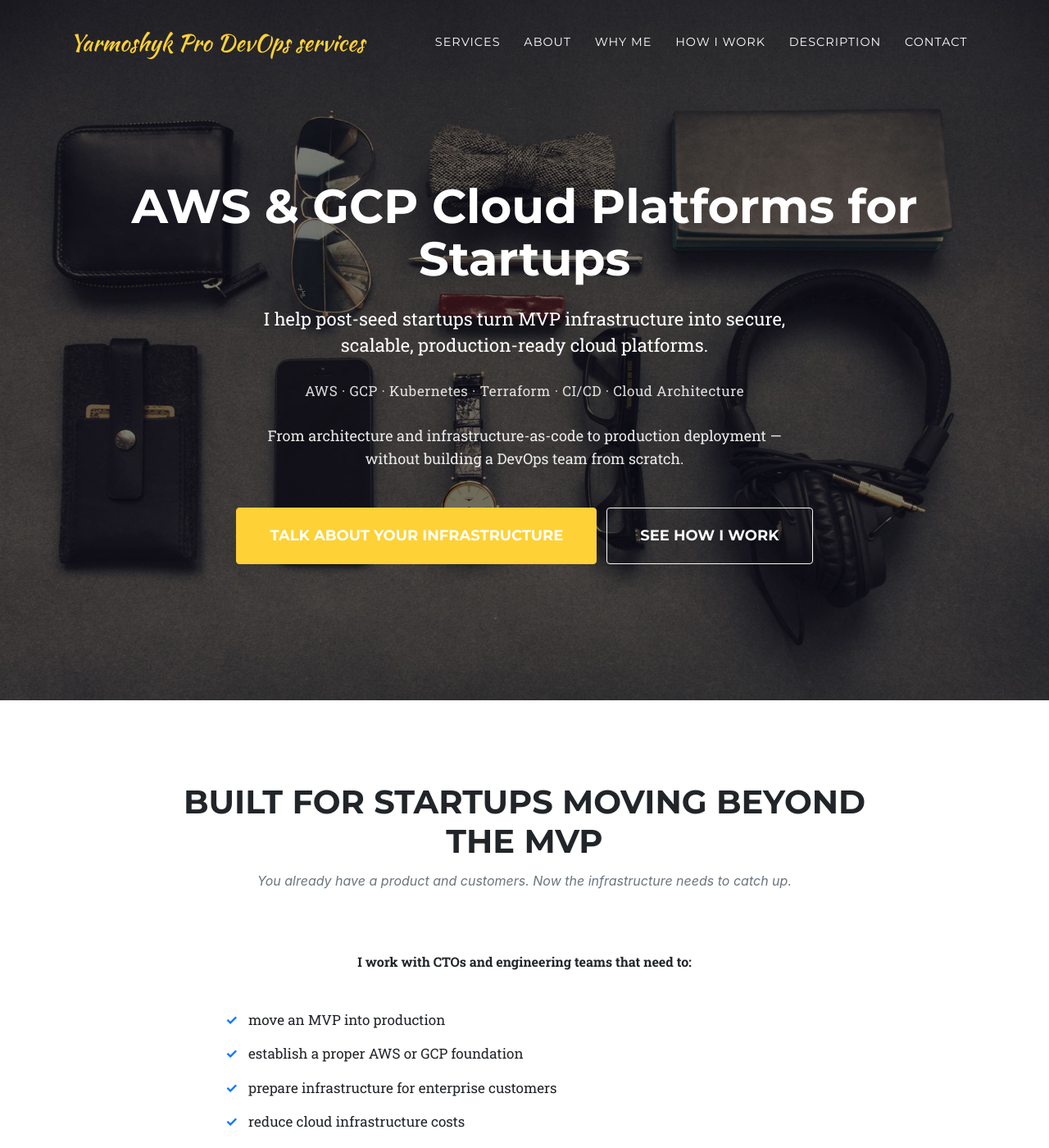
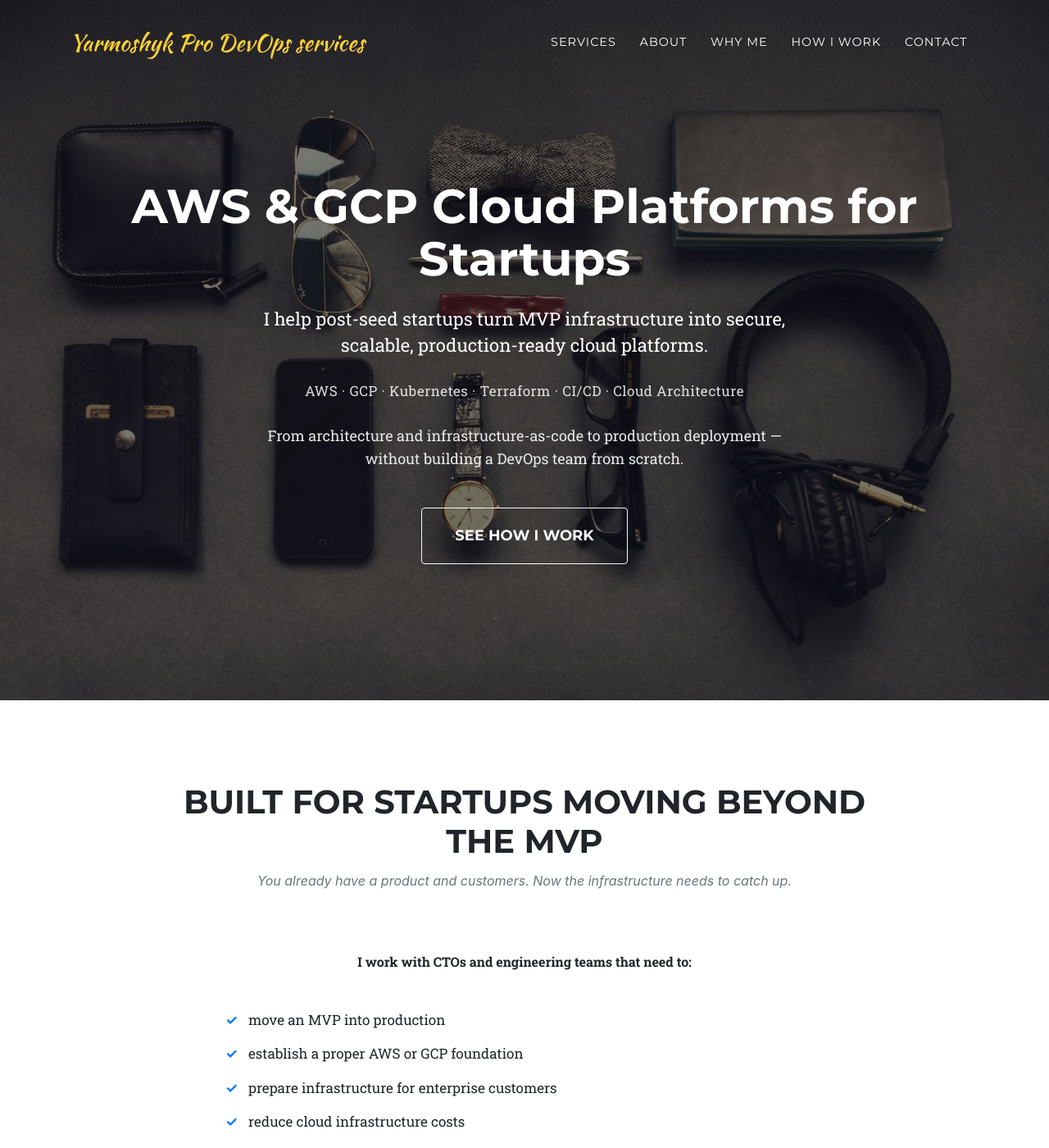
Before and after one commit to yyarmoshyk/yarmoshyk.pro, a Jekyll site: the page built from src/index.md, in a window 1280 px wide and 1400 px high. Shown: the whole window at 82% size. Built offline with Jekyll 4.4.1, drawn with Linux system fonts in a browser that asks for light colours; some web fonts are replaced; some of the changed text lies outside the part shown.

Commit message:
Cleanup and other changes

```diff
--- a/src/_data/navigation.yml
+++ b/src/_data/navigation.yml
@@ -19,8 +19,6 @@ en: &DEFAULT_EN
       section: positioning
     - title: "How I Work"
       section: how-i-work
-    - title: "Description"
-      section: description
     - title: "Contact"
       section: contact
 en-US:
--- a/src/_includes/description.html
+++ /dev/null
@@ -1,121 +0,0 @@
-<!-- About -->
-{% if site.locale and site.locale != "" and site.locale != nil %}
-  <section class="bg-light page-section" id="{{ site.data.sitetext[site.locale].description.section | default: "about" }}">
-    <div class="container">
-      <div class="row">
-        <div class="col-lg-12 text-center">
-          <h2 class="section-heading text-uppercase">{{ site.data.sitetext[site.locale].description.title | markdownify | default: "About us" }}</h2>
-          <h3 class="section-subheading text-muted">{{ site.data.sitetext[site.locale].description.text | default: "timeline"}}</h3>
-        </div>
-      </div>
-      <div class="row">
-        <div class="col-lg-12">
-          <ul class="timeline">
-      {%- assign align = site.data.sitetext[site.locale].description.start_align -%}
-      {%- for event in site.data.sitetext[site.locale].description.events -%}
-            {%- if align == "right" -%}
-              {%- if event.align and event.align == "left" -%}
-                {%- assign align = "right" -%}
-                <li>
-              {%- else -%}
-                {%- assign align = "left" %}
-                <li class="timeline-inverted">
-              {% endif %}
-            {% else %}
-              {%- if event.align and event.align == "right" -%}
-                {%- assign align = "left" -%}
-                <li class="timeline-inverted">
-              {%- else -%}
-                {%- assign align = "right" %}
-                <li>
-              {% endif %}
-            {%- endif -%}
-              <div class="timeline-image">
-                <img class="rounded-circle img-fluid" src="{{ event.image }}" alt="{{ event.alt | default: ""}}">
-              </div>
-              <div class="timeline-panel">
-                <div class="timeline-heading">
-                  <h4>{{ event.slug | markdownify }}</h4>
-                  <h4 class="subheading">{{ event.title }}</h4>
-                </div>
-                <div class="timeline-body">
-                  <div class="text-muted">{{ event.desc | markdownify }}</div>
-                </div>
-              </div>
-            </li>
-		  {% endfor %}
-
-		  {% if site.data.sitetext[site.locale].description.end %}
-			<li class="timeline-inverted">
-              <div class="timeline-image">
-                <h4>{{ site.data.sitetext[site.locale].description.end }}</h4>
-              </div>
-            </li>
-		  {% endif %}
-
-          </ul>
-        </div>
-      </div>
-    </div>
-  </section>
-{% else %}
-<section class="bg-light page-section" id="{{ site.data.sitetext.description.section | default: "about" }}">
-  <div class="container">
-    <div class="row">
-      <div class="col-lg-12 text-center">
-        <h2 class="section-heading text-uppercase">{{ site.data.sitetext.description.title | markdownify | default: "About" }}</h2>
-        <h3 class="section-subheading text-muted">{{ site.data.sitetext.description.text | default: "timeline"}}</h3>
-      </div>
-    </div>
-    <div class="row">
-      <div class="col-lg-12">
-        <ul class="timeline">
-    {%- assign align = site.data.sitetext.description.start_align -%}
-    {%- for event in site.data.sitetext.description.events -%}
-          {%- if align == "right" -%}
-            {%- if event.align and event.align == "left" -%}
-              {%- assign align = "right" -%}
-              <li>
-            {%- else -%}
-              {%- assign align = "left" %}
-              <li class="timeline-inverted">
-            {% endif %}
-          {% else %}
-            {%- if event.align and event.align == "right" -%}
-              {%- assign align = "left" -%}
-              <li class="timeline-inverted">
-            {%- else -%}
-              {%- assign align = "right" %}
-              <li>
-            {% endif %}
-          {%- endif -%}
-            <div class="timeline-image">
-              <img class="rounded-circle img-fluid" src="{{ event.image }}" alt="{{ event.alt | default: ""}}">
-            </div>
-            <div class="timeline-panel">
-              <div class="timeline-heading">
-                <h4>{{ event.slug | markdownify }}</h4>
-                <h4 class="subheading">{{ event.title }}</h4>
-              </div>
-              <div class="timeline-body">
-                <div class="text-muted">{{ event.desc | markdownify }}</div>
-              </div>
-            </div>
-          </li>
-    {% endfor %}
-
-    {% if site.data.sitetext.description.end %}
-    <li class="timeline-inverted">
-            <div class="timeline-image">
-              <h4>{{ site.data.sitetext.description.end }}</h4>
-            </div>
-          </li>
-    {% endif %}
-
-        </ul>
-      </div>
-    </div>
-  </div>
-</section>
-{% endif %}
-<!-- End About -->
--- a/src/_layouts/home.html
+++ b/src/_layouts/home.html
@@ -8,5 +8,4 @@ layout: default
 {% include about.html %}
 {% include positioning.html %}
 {% include howiwork.html %}
-{% include description.html %}
 {% include contact.html %}
--- a/src/assets/css/custom.css
+++ b/src/assets/css/custom.css
@@ -52,13 +52,13 @@
     align-items: stretch;
     justify-content: center;
     margin: 50px 0 10px;
-    overflow-x: auto;
+    overflow-x: visible;
 }
 .howiwork-pipeline-col {
     display: flex;
     flex-direction: column;
     flex: 1 1 0;
-    min-width: 150px;
+    min-width: 190px;
     margin-left: -18px;
 }
 .howiwork-pipeline-col:first-child {
@@ -98,13 +98,19 @@
 .howiwork-c5 .howiwork-chevron { background: #6f42c1; }
 .howiwork-explain {
     margin-top: 20px;
-    padding: 14px 14px;
+    padding: 14px 18px;
     border: 1px solid #dee2e6;
     border-top: 4px solid #007bff;
     border-radius: 8px;
     font-size: 14px;
+    line-height: 1.6;
     color: #6c757d;
     flex: 1;
+    height: auto;
+    overflow: visible;
+    overflow-wrap: break-word;
+    word-wrap: break-word;
+    box-sizing: border-box;
     background: #fff;
 }
 .howiwork-c1 .howiwork-explain { border-top-color: #007bff; }
```
Also changed, not shown: src/_data/sitetext.yml (+31 -60 lines).
